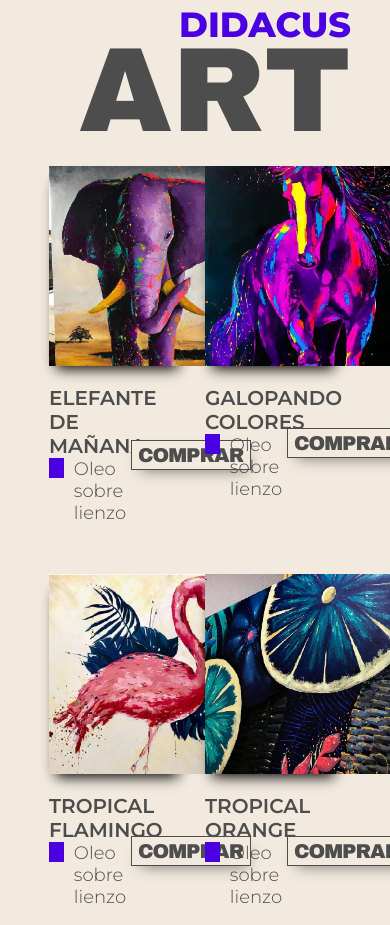
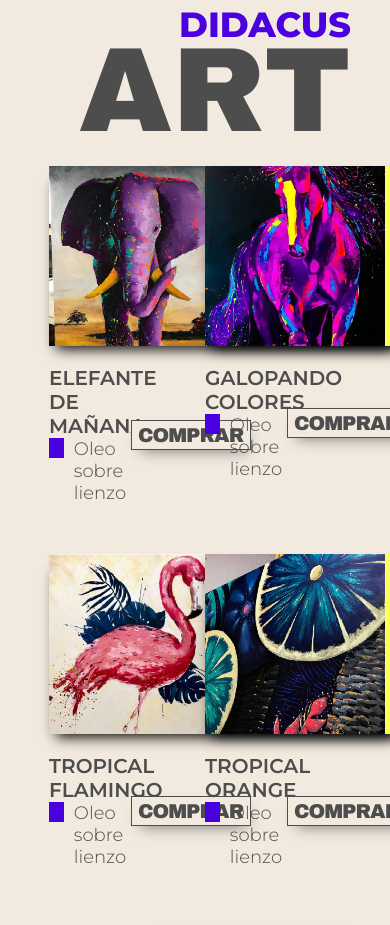
Before and after one commit to CristianCrea/cristiancrea, a website: page index.html in a window 390 px wide. Shown: the part 2621-3546 px from the top of the page. Drawn offline with Linux system fonts and the light colour scheme.

Commit message:
Ajustando responsive v6

```diff
--- a/scss/_homeStyles.scss
+++ b/scss/_homeStyles.scss
@@ -583,18 +583,20 @@ nav div {
 .shopContainer__productContent {
   display: flex;
   margin-bottom: 2rem;
+  min-width: 35rem;
+  max-width: 45rem;
   box-shadow: 0px 10px 13px -7px #000000, 0px 6px 17px -5px rgba(0, 0, 0, 0);
   background-color: var(--yellow-high);
 }
 
 .productContent__image {
-  width: 20rem;
-  height: 20rem;
-  margin-right: 1rem;
+  width: 18rem;
+  height: 18rem;
+  margin-right: 2rem;
 }
 
 .productContent__image img {
-  width: 20rem;
+  width: 18rem;
 }
 
 .productContent__superiortext {
```
Also changed, not shown: css/styles.css.
